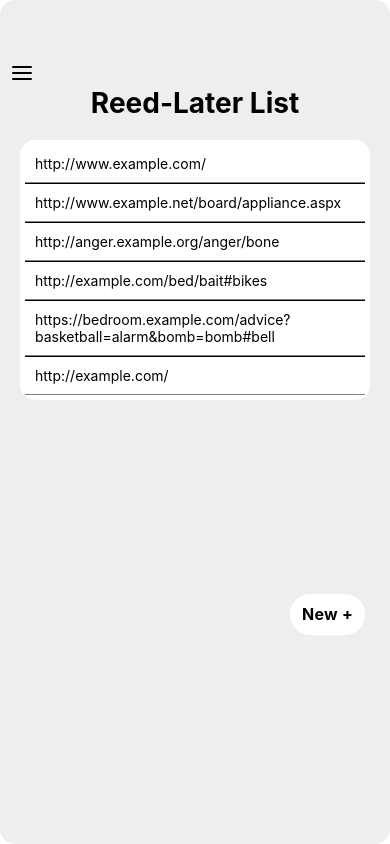
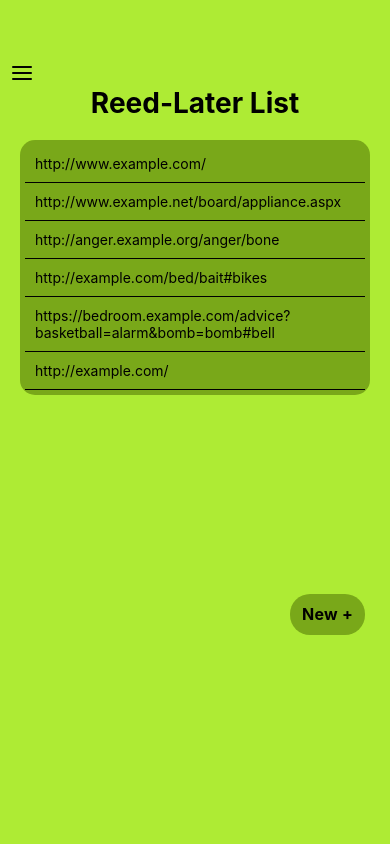
Before and after one commit to dghalbr/reed-later, a React Native app: screen / in a window 390 px wide. Built offline with nearby package versions, Linux system fonts and the light colour scheme.

Commit message:
Color changes for list and background.

```diff
--- a/App.tsx
+++ b/App.tsx
@@ -12,11 +12,27 @@ export default function App() {
   );
 }
 
+const theme = {
+  light: {
+    primary: '#4CAF50', // Green color
+    secondary: '#FFFFFF', // White color
+    background: '#F5F5F5', // Light gray background
+    text: '#212121', // Dark gray text
+  },
+  dark: {
+    // Add dark theme colors if needed
+  },
+};
+
 const styles = StyleSheet.create({
   container: {
     flex: 1,
-    backgroundColor: '#fff',
+    backgroundColor: theme.light.background,
     alignItems: 'center',
     justifyContent: 'center',
   },
+  text: {
+      color: theme.light.text,
+      fontSize: 24
+  }
 });
--- a/components/NewEntryButton/NewEntryButtonStyles.tsx
+++ b/components/NewEntryButton/NewEntryButtonStyles.tsx
@@ -7,7 +7,9 @@ export const componentStyles = StyleSheet.create({
     padding: 10,
     width: 75,
     borderRadius: 20,
-    backgroundColor: "white",
+    backgroundColor: "#79a819",
+    borderTopColor: "black",
+    borderBottomColor: "black",
 
     ...Platform.select({
       ios: {
--- a/components/ReadingList/ReadingListStyles.tsx
+++ b/components/ReadingList/ReadingListStyles.tsx
@@ -5,8 +5,7 @@ export const componentStyles = StyleSheet.create({
     display: "flex",
     flex: 1,
     paddingTop: 60,
-    borderRadius: 15,
-    backgroundColor: "#EEEEEE",
+    backgroundColor: "#aeeb34",
     margin: 0,
     textAlign: "center",
     alignSelf: "stretch",
@@ -21,13 +20,15 @@ export const componentStyles = StyleSheet.create({
     borderRadius: 15,
   },
   listItem: {
-    backgroundColor: "white",
+    backgroundColor: "#79a819",
     padding: 10,
-    borderBottomColor: "gray",
-    borderBottomWidth: StyleSheet.hairlineWidth,
+    borderBottomColor: "black",
+    borderLeftWidth: 0,
+    borderRightWidth: 0,
+    borderBottomWidth: 1,
   },
   listContainer: {
-    backgroundColor: "white",
+    backgroundColor: "#79a819",
     borderRadius: 15,
     padding: 5,
   },
@@ -41,7 +42,6 @@ export const componentStyles = StyleSheet.create({
   },
   horizontalRule: {
     borderBottomColor: "black",
-    borderBottomWidth: StyleSheet.hairlineWidth,
   },
   buttonContainer: {
     display: 'flex',
```
